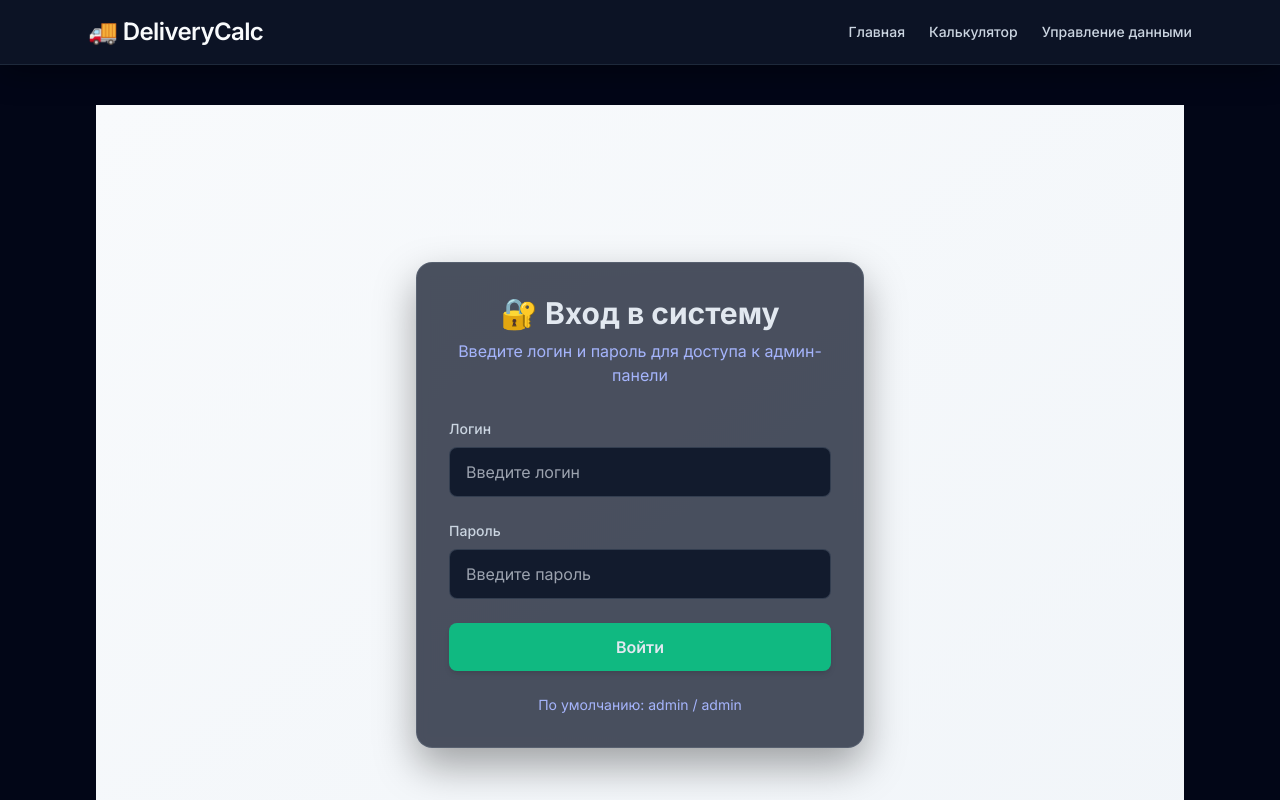
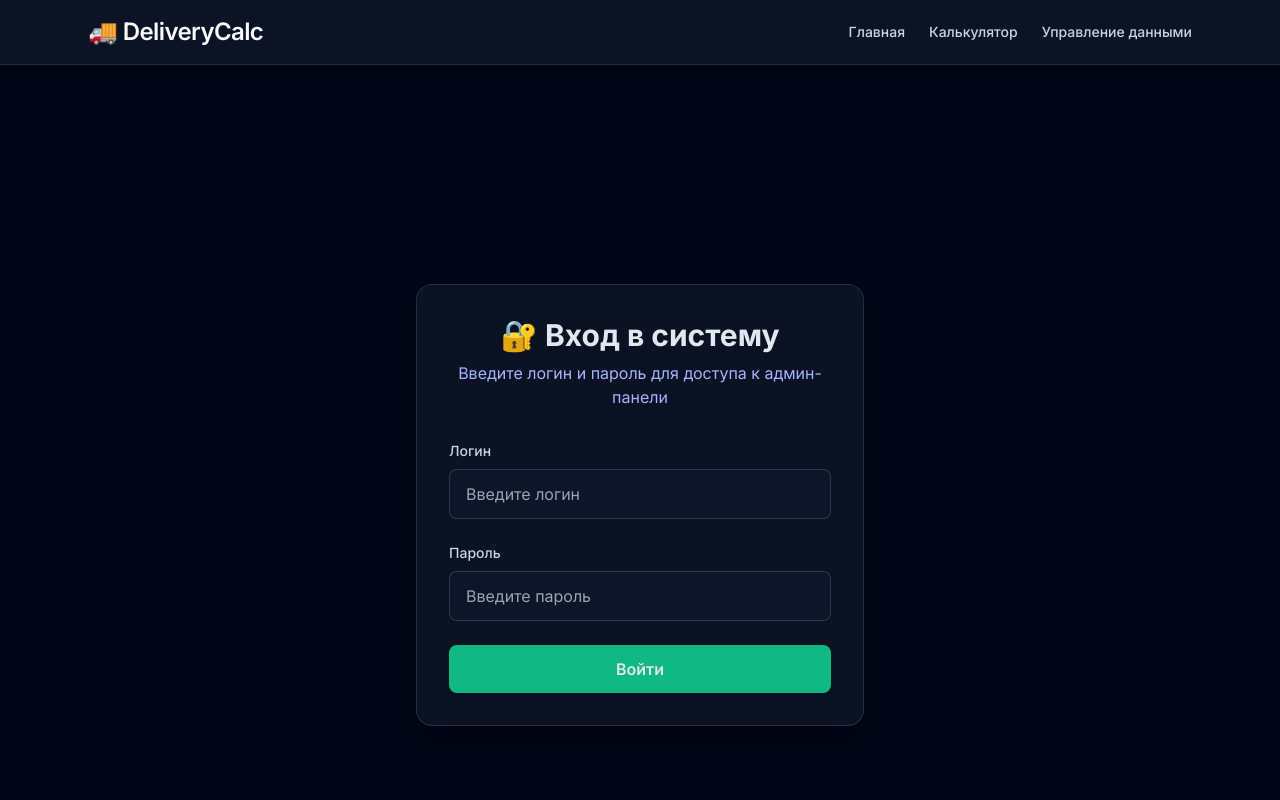
Before and after one commit to Asmolu/delivery_calc, a React app in the folder frontend/: page /login in a window 1280 px wide. Shown: the top 800 px of the page. Built offline with nearby package versions, Linux system fonts and the light colour scheme; no server answers; the HTML template or start-up script is replaced by a standard one.

Commit message:
Bug fixes on admin login

```diff
--- a/frontend/src/pages/Login.jsx
+++ b/frontend/src/pages/Login.jsx
@@ -36,7 +36,7 @@
   };
 
   return (
-    <div className="min-h-screen flex items-center justify-center bg-gradient-to-br from-slate-50 to-slate-100 p-4">
+    <div className="min-h-screen flex items-center justify-center p-4">
       <MotionDiv
         initial={{ opacity: 0, y: 20 }}
         animate={{ opacity: 1, y: 0 }}
@@ -98,9 +98,6 @@
           </button>
         </form>
 
-        <div className="mt-6 text-center text-sm text-slate-500">
-          <p>По умолчанию: admin / admin</p>
-        </div>
       </MotionDiv>
     </div>
   );
```
